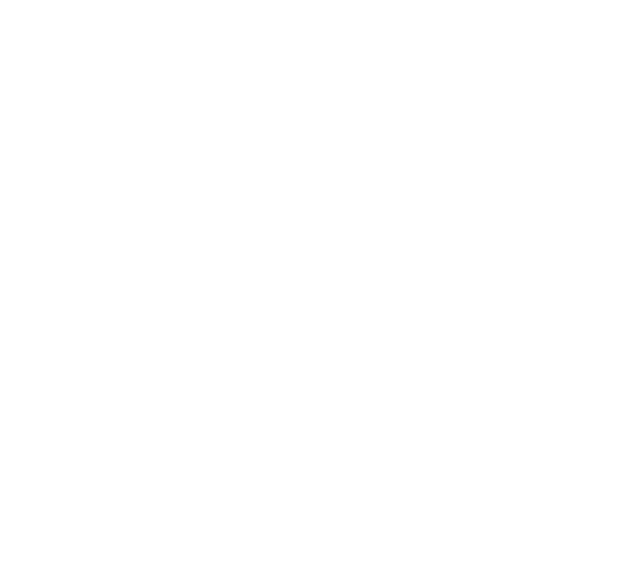
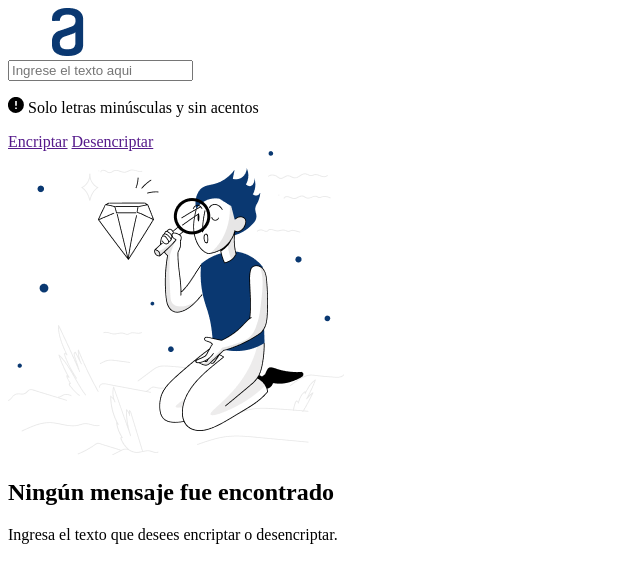
Before and after one commit to Laem024/encriptador_de_texto, a plain HTML site: page index.html in a window 1280 px wide. Shown: the whole page, without its empty margins (0-640 px from the left). Drawn offline with Linux system fonts and the light colour scheme.

Commit message:
se agrego una carpeta para las imagenes, y se contruyo la estructura de lo que se desea presentar

```diff
--- a/index.html
+++ b/index.html
@@ -6,6 +6,29 @@
     <title>Encriptador de texto</title>
 </head>
 <body>
+    <header>
+        <img src="./img/Logo.png" alt="">
+    </header>
 
+    <main>
+        <section class="Encriptador">
+            <div class="Encriptador__original">
+                <input type="text" class="Encriptador__original__texto" placeholder="Ingrese el texto aqui">
+
+                <p> <img src="./img/zondicons--exclamation-solid.svg" alt="exclamation.svg"> Solo letras minúsculas y sin acentos</p>
+
+                <a href="" class="Encriptador__original__boton">Encriptar</a>
+                <a href="" class="Encriptador__original__boton">Desencriptar</a>
+            </div>
+
+            <div class="Encriptador__resultado">
+                <img src="./img/Muñeco.png" alt="Muñeco.png">
+                <h1>Ningún mensaje fue encontrado</h1>
+                <p>Ingresa el texto que desees encriptar o desencriptar.</p>
+            </div>
+        </section>
+    </main>
+
+    <footer></footer>
 </body>
 </html>
```
Also changed, not shown: img/Logo.png (added), img/Muñeco.png (added), img/zondicons--exclamation-solid.svg (added).
